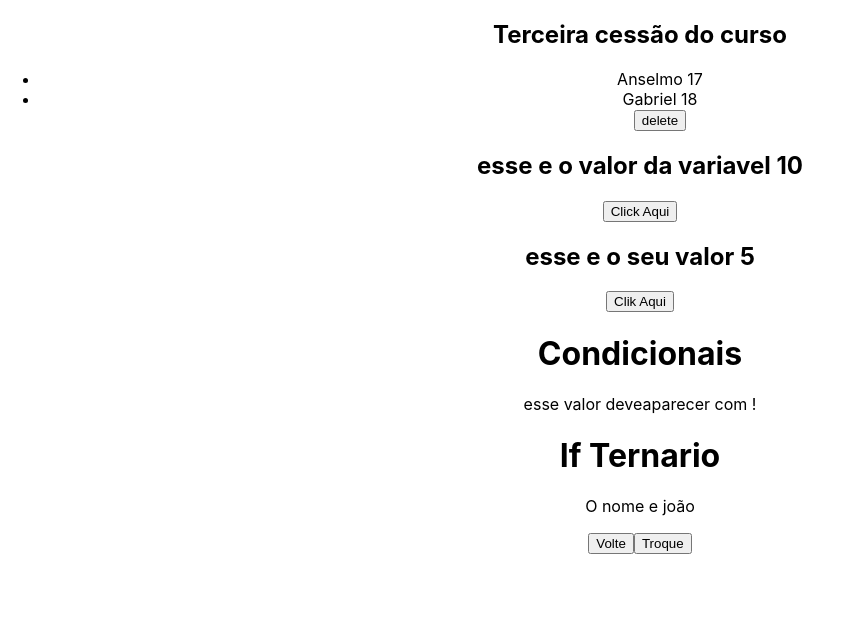
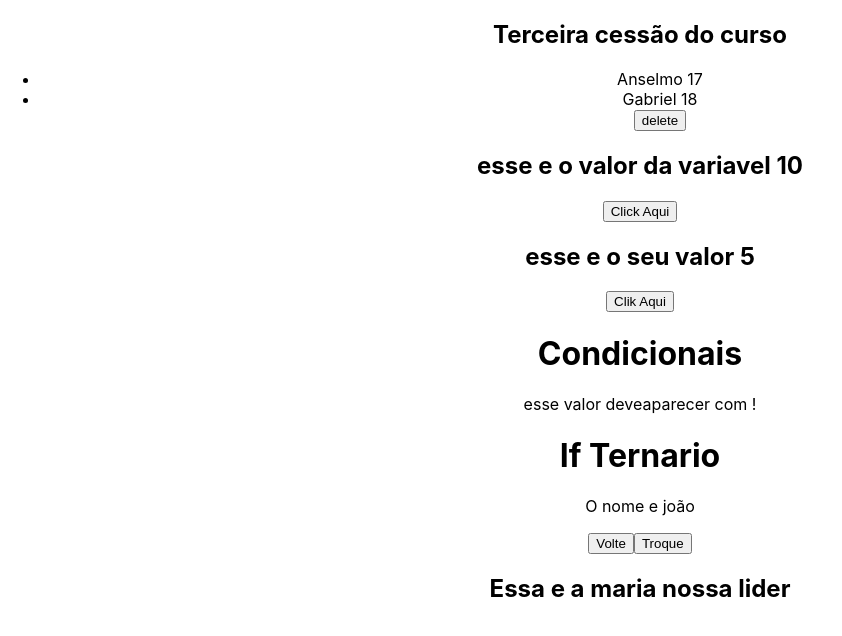
Before and after one commit to Anselmo5/CursoReact, a React (Create React App) app in the folder etapa3/: page / in a window 1280 px wide. Shown: the top 636 px of the page, without its empty margins (0-842 px from the left). Built offline with nearby package versions, Linux system fonts and the light colour scheme.

Commit message:
alteração

```diff
--- a/etapa3/src/App.js
+++ b/etapa3/src/App.js
@@ -5,11 +5,16 @@ import ManegeData from './components/ManegeData';
 import ListRender from './components/ListRender';
 import Condicionaltender from './components/Condicionaltender';
 import Ternario from './components/Ternario';
+import Showpropsname from './components/Showpropsname';
+import { useState } from 'react';
 
 
 
 
 function App() {
+   const [username,setname] = useState("maria") //valor dinamico
+  //  const name = "mateus" uma das forma que pode ser feito
+
   return (
     <div className="App">
       <h2> Terceira cessão do curso</h2>
@@ -23,6 +28,7 @@ function App() {
       <ManegeData/>
       <Condicionaltender/>
       <Ternario/>
+      <Showpropsname name={username} /> {/*name="mateus" Outra forma de se fazer*/}
     </div>
 
 
--- /dev/null
+++ b/etapa3/src/components/Showpropsname.js
@@ -0,0 +1,15 @@
+import React from 'react'
+
+const Showpropsname = (props) => {
+  return (
+    <div>
+      <h2> Essa e a {props.name} nossa lider</h2> {/* tudo que quisermos executar em react/javascript utilizaremos {} */}
+      {/* o conceito de props e a herança de um pai para um filho, onde colocaremos um valor dentro do componente filho que esta dentro do pai e poderemos estrair os daos.
+        Componente filho:(Showpropsname)
+        Componente pai: (App)
+      */}
+    </div>
+  )
+}
+
+export default Showpropsname
```
